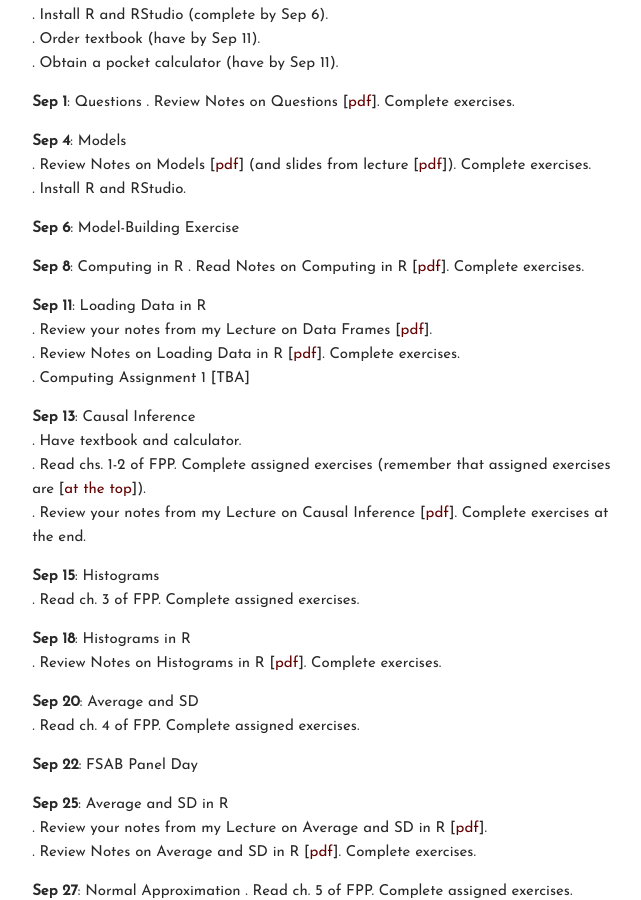
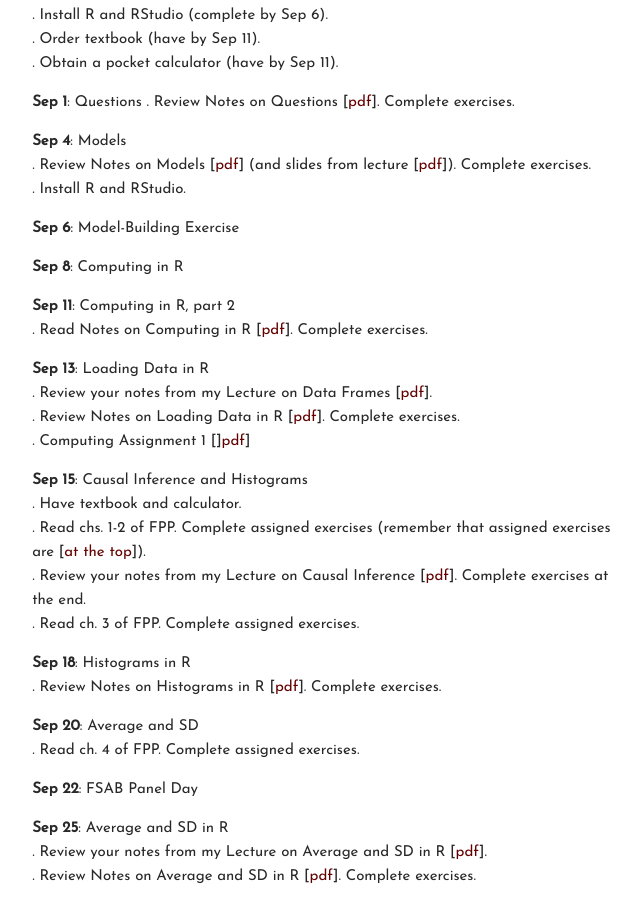
Before and after one commit to carlislerainey/carlislerainey.github.io, a Jekyll site: the page built from teaching/pols-209/index.md, in a window 1280 px wide and 900 px high, scrolled down 533 px. Shown: the whole window, without its empty margins (430-1071 px from the left). Built offline with Jekyll 4.4.1, drawn with Linux system fonts in a browser that asks for light colours.

Commit message:
update 209

```diff
--- a/teaching/pols-209/index.md
+++ b/teaching/pols-209/index.md
@@ -33,19 +33,19 @@ Tasks (bullets) below the date should be completed before the next class (unless
 **Sep 6**: Model-Building Exercise
 
 **Sep 8**: Computing in R
+
+**Sep 11**: Computing in R, part 2
 . Read Notes on Computing in R [[pdf](files/notes-04-computing.pdf)]. Complete exercises.
 
-**Sep 11**: Loading Data in R
+**Sep 13**: Loading Data in R
 . Review your notes from my Lecture on Data Frames [[pdf](files/data-frames.pdf)].
 . Review Notes on Loading Data in R [[pdf](files/notes-05-loading-data.pdf)]. Complete exercises.
-. Computing Assignment 1 [TBA]
+. Computing Assignment 1 [][pdf](files/r-assign-01.pdf)]
 
-**Sep 13**: Causal Inference
+**Sep 15**: Causal Inference and Histograms
 . Have textbook and calculator.
 . Read chs. 1-2 of FPP. Complete assigned exercises (remember that assigned exercises are [[at the top](files/fpp-exercises.pdf)]).
 . Review your notes from my Lecture on Causal Inference [[pdf](files/slides-06-causal-inf.pdf)]. Complete exercises at the end.
-
-**Sep 15**: Histograms
 . Read ch. 3 of FPP. Complete assigned exercises.
 
 **Sep 18**: Histograms in R
```
